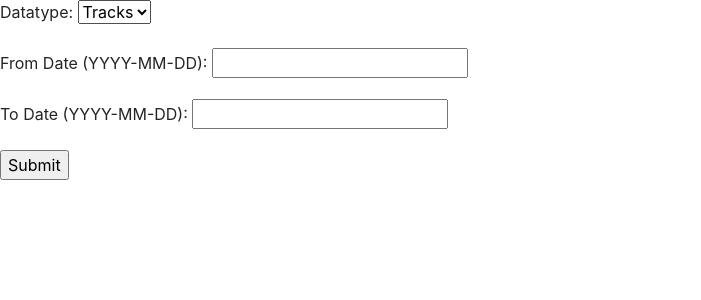
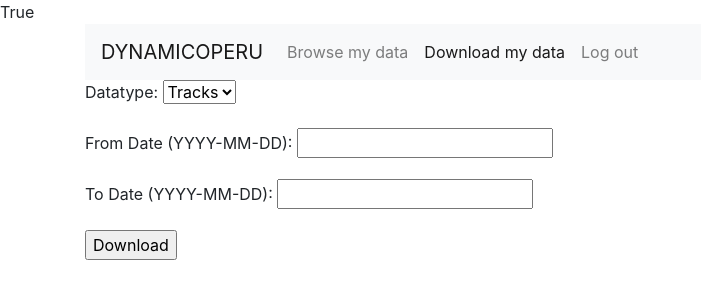
Before and after one commit to StAResComp/wieat, a Django app: page /search-my-data/ in a window 1280 px wide. Shown: the top 300 px of the page, without its empty margins (0-701 px from the left). Run offline with Django 3.2, Linux system fonts and the light colour scheme; the visitor is signed in with stand-in values (Sample User, id 1); some libraries are stand-ins or nearby versions.

Commit message:
Adds container and navigation menu

```diff
--- a/pescar/settings.py
+++ b/pescar/settings.py
@@ -41,6 +41,7 @@ INSTALLED_APPS = [
     'corsheaders',
     'django_tables2',
     'bootstrap4',
+    'templatetags',
 ]
 
 AUTHENTICATION_BACKENDS = [
@@ -75,6 +76,9 @@ TEMPLATES = [
                 'django.contrib.auth.context_processors.auth',
                 'django.contrib.messages.context_processors.messages',
             ],
+            'libraries':{
+                'custom_tags': 'templatetags.custom_tags',
+            },
         },
     },
 ]
--- a/pescar/views.py
+++ b/pescar/views.py
@@ -95,7 +95,6 @@ def data(request):
 
 def browse_data(request):
     if request.user.is_authenticated and request.user.groups.filter(name='Researchers').exists():
-        form = DataSearchForm().as_p()
         table = None
         form = DataSearchForm(request.GET)
         if form.is_valid():
@@ -174,6 +173,7 @@ def search_my_data(request):
 def browse_my_data(request):
     if request.user.is_authenticated:
         form = DataSearchForm(request.GET)
+        table = None
         if form.is_valid():
             datatype = request.GET.get('datatype','tracks')
             # Get username from session info
@@ -211,7 +211,6 @@ def browse_my_data(request):
             cursor.execute(query_str, tuple(query_vals))
             records = cursor.fetchall()
 
-            table = None
             if table_name == 'tracks':
                 table = TracksTable(records)
             elif table_name == 'tows':
@@ -219,9 +218,9 @@ def browse_my_data(request):
             elif table_name == 'catch':
                 table = CatchTable(records)
 
-            return render(request, 'browse-my-data.html', locals())
-        else:
-            return HttpResponse('Permission denied for user {}'.format(request.user.username), status=403)
+            table.paginate(page=request.GET.get("page", 1), per_page=50)
+
+        return render(request, 'browse-data.html', locals())
 
     else:
         return HttpResponse('Permission denied for user {}'.format(request.user.username), status=403)
--- a/templates/base_generic.html
+++ b/templates/base_generic.html
@@ -1,14 +1,75 @@
 {% load bootstrap4 %}
+{% load custom_tags %}
+<!DOCTYPE html>
+<html lang="en">
+    <head>
         {% bootstrap_css %}
         {% bootstrap_javascript jquery='full' %}
         {% bootstrap_messages %}
-<!DOCTYPE html>
-<html lang="en">
-<head>
         {% block title %}<title>DYNAMICOPERU</title>{% endblock %}
     </head>
     <body>
+        {{ user.is_authenticated }}
+        <div class="container">
+            <nav class="navbar navbar-expand-lg navbar-light bg-light">
+                <a class="navbar-brand" href="#">DYNAMICOPERU</a>
+                <button class="navbar-toggler" type="button" data-toggle="collapse" data-target="#navbarSupportedContent" aria-controls="navbarSupportedContent" aria-expanded="false" aria-label="Toggle navigation">
+                    <span class="navbar-toggler-icon"></span>
+                </button>
+                <div class="collapse navbar-collapse" id="navbarSupportedContent">
+                    <ul class="navbar-nav mr-auto">
+                        {% if request.user.is_authenticated %}
+                            {% if "browse-my-data" in request.path %}
+                                <li class="nav-item active">
+                                    <a class="nav-link" href="#">Browse my data <span class="sr-only">(current)</span></a>
+                                </li>
+                            {% else %}
+                                <li class="nav-item">
+                                    <a class="nav-link" href="/pescar-beta/browse-my-data">Browse my data</a>
+                                </li>
+                            {% endif %}
+                            {% if "search-my-data" in request.path %}
+                                <li class="nav-item active">
+                                    <a class="nav-link" href="#">Download my data <span class="sr-only">(current)</span></a>
+                                </li>
+                            {% else %}
+                                <li class="nav-item">
+                                    <a class="nav-link" href="/pescar-beta/search-my-data">Download my data</a>
+                                </li>
+                            {% endif %}
+                            {% if request.user|has_group:'Researchers' %}
+                                {% if "browse-data" in request.path %}
+                                    <li class="nav-item active">
+                                        <a class="nav-link" href="#">Browse all data <span class="sr-only">(current)</span></a>
+                                    </li>
+                                {% else %}
+                                    <li class="nav-item">
+                                        <a class="nav-link" href="/pescar-beta/browse-data">Browse all data</a>
+                                    </li>
+                                {% endif %}
+                                {% if "search-data" in request.path %}
+                                    <li class="nav-item active">
+                                        <a class="nav-link" href="#">Download all data <span class="sr-only">(current)</span></a>
+                                    </li>
+                                {% else %}
+                                    <li class="nav-item">
+                                        <a class="nav-link" href="/pescar-beta/search-data">Download all data</a>
+                                    </li>
+                                {% endif %}
+                            {% endif %}
+                            <li class="nav-item">
+                                <a class="nav-link" href="/pescar-beta/accounts/logout">Log out</a>
+                            </li>
+                        {% else %}
+                            <li class="nav-item">
+                                <a class="nav-link" href="/pescar-beta/accounts/login">Log in</a>
+                            </li>
+                        {% endif %}
+                    </ul>
+                </div>
+            </nav>
             {% block sidebar %}<!-- insert default navigation text for every page -->{% endblock %}
             {% block content %}<!-- default content text (typically empty) -->{% endblock %}
+        </div>
     </body>
 </html>
--- a/templates/search-my-data.html
+++ b/templates/search-my-data.html
@@ -1,9 +1,9 @@
 {% extends "base_generic.html" %}
 
 {% block content %}
-<form action="/pescar-beta/browse-my-data/" method="get">
+<form action="/pescar-beta/my-data/" method="get">
     {% csrf_token %}
     {{ form }}
-    <input type="submit" value="Submit">
+    <input type="submit" value="Download">
 </form>
 {% endblock %}
--- a/templates/search.html
+++ b/templates/search.html
@@ -4,6 +4,6 @@
 <form action="/pescar-beta/data/" method="get">
     {% csrf_token %}
     {{ form }}
-    <input type="submit" value="Submit">
+    <input type="submit" value="Download">
 </form>
 {% endblock %}
--- /dev/null
+++ b/templatetags/custom_tags.py
@@ -0,0 +1,7 @@
+from django import template
+
+register = template.Library()
+
+@register.filter(is_safe=True)
+def has_group(user, group_name):
+    return user.groups.filter(name=group_name).exists()
```
Also changed, not shown: templatetags/__init__.py (added). Lines whose indentation alone changed are shown as unchanged.
